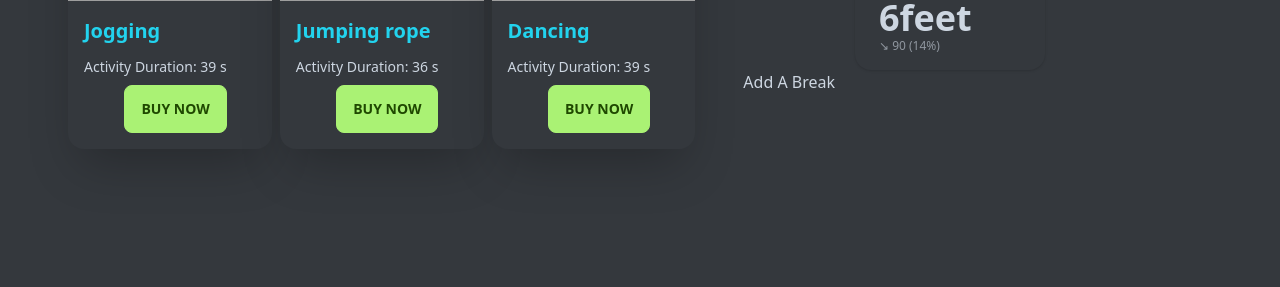
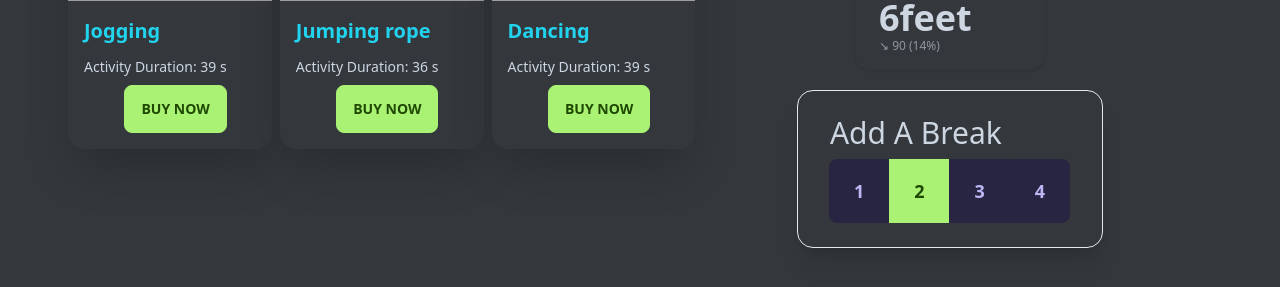
Before and after one commit to HasanMdKamrul/fit-x-fitness-app, a React (Create React App) app: page / in a window 1280 px wide. Shown: the part 555-842 px from the top of the page. Built offline with nearby package versions, Linux system fonts and the light colour scheme; grey boxes are pictures that could not be loaded.

Commit message:
AddABreak component added

```diff
--- a/src/components/AddABreak/AddABreak.js
+++ b/src/components/AddABreak/AddABreak.js
@@ -2,8 +2,16 @@ import React from 'react';
 
 const AddABreak = () => {
     return (
-        <div>
-            <h1>Add A Break</h1>
+        <div className='flex justify-center mt-5'>
+           <div className='border px-8 py-6 shadow-xl rounded-2xl'>
+                <h1 className='text-3xl mb-2'>Add A Break</h1>
+                <div className="btn-group">
+                    <button className="btn btn-lg">1</button>
+                    <button className="btn btn-lg btn-active">2</button>
+                    <button className="btn btn-lg">3</button>
+                    <button className="btn btn-lg">4</button>
+                </div>
+            </div>
         </div>
     );
 };
```
